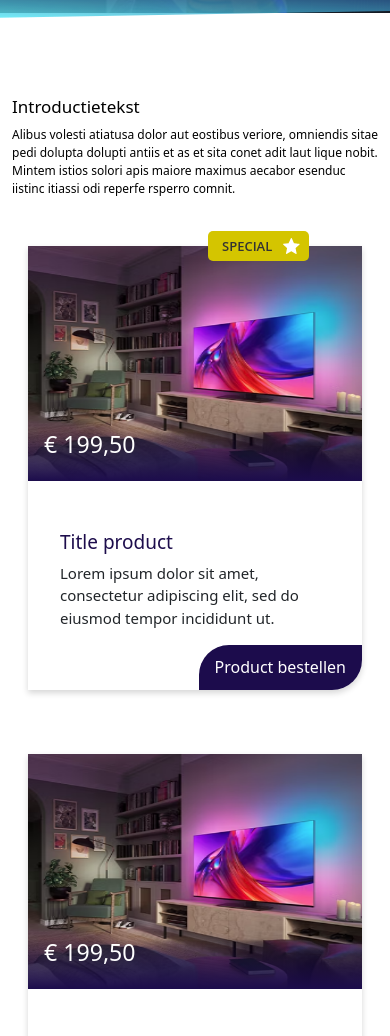
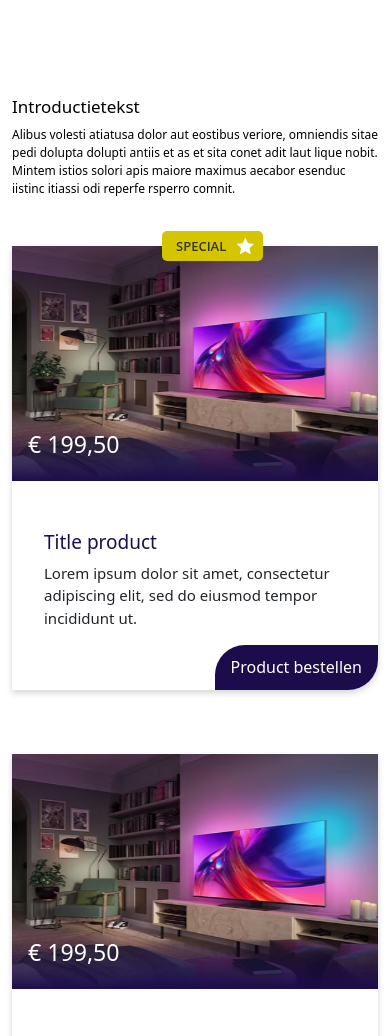
Before and after one commit to bartflk/gloed-opdracht, a plain HTML site: page index.html in a window 390 px wide. Shown: the part 565-1601 px from the top of the page. Drawn offline with nearby package versions, Linux system fonts and the light colour scheme.

Commit message:
last check

```diff
--- a/sass/main.scss
+++ b/sass/main.scss
@@ -342,81 +342,90 @@ footer{
 
 //@media responsive queries
 
-@media screen and (max-width: 400px) {
-    .itemcard{
-        margin-left: 0em;
-        margin-right: 0em;
-    }
-    .introtext{
-        h2{
-            color: black;
-            font-size: 17px;
-        }
-        p{
-            color: black;
-            font-size: 12px;
-        }
-    }
-    .bannertext {
-        padding: 3em;
-        h2{
-            font-size: 17px!important;
-        }
-        p{
-            font-size: 12px!important;
+@media screen and (max-width: 1500px) {
+    .hero{
+        height: 60vh;
+        img{
+            width: 100%;
+            height: 50vh;
         }
     }
 }
 
-@media screen and (max-width: 575px) {
-    .itemcard{
-        margin-left: 1em;
-        margin-right: 1em;
+@media screen and (max-width: 1300px) {
+
+}
+
+@media screen and (max-width: 1400px) {
+    .priceoverlay{
+        background: rgb(131,58,180);
+        background: linear-gradient(180deg, rgba(131,58,180,0) 0%, rgba(28,12,76,1) 100%);
+        position: relative;
+        top: -50px;
+        z-index: 1;
+        height: 50px;
+        svg{
+        position: absolute;
+        top: -200px;
+        left: 135px!important;
+        }
     }
-    .contact {
-            display: none;
+}
+
+@media screen and (max-width: 1200px) {
+
+    .banneruitgelicht {
+        width: 100%;
+        height: 100%;
+        background-color: rgba(180, 244, 248, 0.9176470588);
+        border-radius: 30px 0px;
+        position: static;
+        button{
+            max-width: max-content;
         }
-    .shoppingcart{
-        display: none;
     }
-    .search{
-        width: 100%;
-        form{
+
+    .hero{
+        height: 60vh;
+        img{
             width: 100%;
-            input{
-                width: 100%;
-            }
+            object-fit: cover;
+        }
+    }
+
+    .priceoverlay{
+        background: rgb(131,58,180);
+        background: linear-gradient(180deg, rgba(131,58,180,0) 0%, rgba(28,12,76,1) 100%);
+        position: relative;
+        top: -50px;
+        z-index: 1;
+        height: 50px;
+        svg{
+        position: absolute;
+        top: -200px;
+        left: 100px!important;
         }
     }
 
 }
-@media screen and (max-width: 765px) {
-    .hero{
-        height: 60vh;
-        img{
-            width: 100%;
-            height: 45vh;
-        }
-    }
-.topmenu {
-    display: flex;
-    flex-direction: row;
-    height: 40px;
-    justify-content: space-between;
-    width: 100%;
-    flex-wrap: nowrap;
-    align-items: flex-start;
-    }
 
-    .menu{
-        li{
-            font-size: 15px!important;
-        }
-    }
-}
 
 @media screen and (max-width: 994px) {
 
+
+    .priceoverlay{
+        background: rgb(131,58,180);
+        background: linear-gradient(180deg, rgba(131,58,180,0) 0%, rgba(28,12,76,1) 100%);
+        position: relative;
+        top: -50px;
+        z-index: 1;
+        height: 50px;
+        svg{
+        position: absolute;
+        top: -200px;
+        left: 180px!important;
+        }
+    }
 
     .navbar-collapse{
         justify-content: flex-end!important;
@@ -519,47 +528,121 @@ footer{
             }
         }
     }
+
 }
 
 
 
-
-@media screen and (max-width: 1200px) {
-
-    .banneruitgelicht {
-        width: 100%;
-        height: 100%;
-        background-color: rgba(180, 244, 248, 0.9176470588);
-        border-radius: 30px 0px;
-        position: static;
-        button{
-            max-width: max-content;
-        }
-    }
-
+@media screen and (max-width: 765px) {
     .hero{
         height: 60vh;
         img{
             width: 100%;
-            object-fit: cover;
+            height: 45vh;
+        }
+    }
+.topmenu {
+    display: flex;
+    flex-direction: row;
+    height: 40px;
+    justify-content: space-between;
+    width: 100%;
+    flex-wrap: nowrap;
+    align-items: flex-start;
+    }
+
+    .menu{
+        li{
+            font-size: 15px!important;
+        }
+    }
+
+    .priceoverlay{
+        background: rgb(131,58,180);
+        background: linear-gradient(180deg, rgba(131,58,180,0) 0%, rgba(28,12,76,1) 100%);
+        position: relative;
+        top: -50px;
+        z-index: 1;
+        height: 50px;
+        svg{
+        position: absolute;
+        top: -200px;
+        left: 300px !important;
         }
     }
 }
 
-@media screen and (max-width: 1300px) {
+@media screen and (max-width: 575px) {
+    .itemcard{
+        margin-left: 1em;
+        margin-right: 1em;
+    }
+    .contact {
+            display: none;
+        }
+    .shoppingcart{
+        display: none;
+    }
+    .search{
+        width: 100%;
+        form{
+            width: 100%;
+            input{
+                width: 100%;
+            }
+        }
+    }
+    .priceoverlay{
+        background: rgb(131,58,180);
+        background: linear-gradient(180deg, rgba(131,58,180,0) 0%, rgba(28,12,76,1) 100%);
+        position: relative;
+        top: -50px;
+        z-index: 1;
+        height: 50px;
+        svg{
+        position: absolute;
+        top: -200px;
+        left: 220px !important;
+        }
+    }
 
 }
 
-@media screen and (max-width: 1400px) {
-
-}
-
-@media screen and (max-width: 1500px) {
-    .hero{
-        height: 60vh;
-        img{
-            width: 100%;
-            height: 50vh;
+@media screen and (max-width: 400px) {
+    .itemcard{
+        margin-left: 0em;
+        margin-right: 0em;
+    }
+    .introtext{
+        h2{
+            color: black;
+            font-size: 17px;
+        }
+        p{
+            color: black;
+            font-size: 12px;
+        }
+    }
+    .bannertext {
+        padding: 3em;
+        h2{
+            font-size: 17px!important;
+        }
+        p{
+            font-size: 12px!important;
+        }
+    }
+    .priceoverlay{
+        background: rgb(131,58,180);
+        background: linear-gradient(180deg, rgba(131,58,180,0) 0%, rgba(28,12,76,1) 100%);
+        position: relative;
+        top: -50px;
+        z-index: 1;
+        height: 50px;
+        svg{
+        position: absolute;
+        top: -200px;
+        left: 150px !important;
         }
     }
 }
```
Also changed, not shown: css/main.css, 1 other file.
